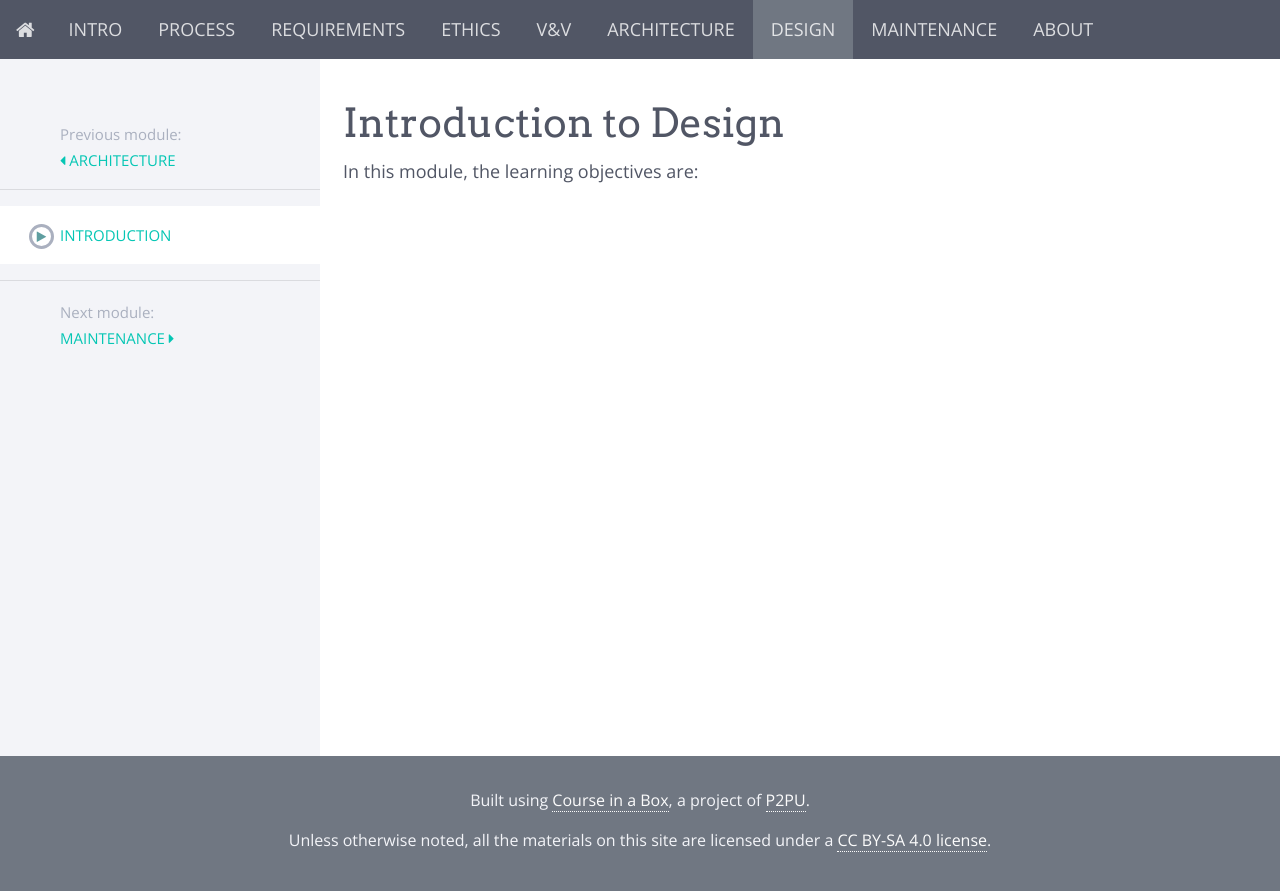
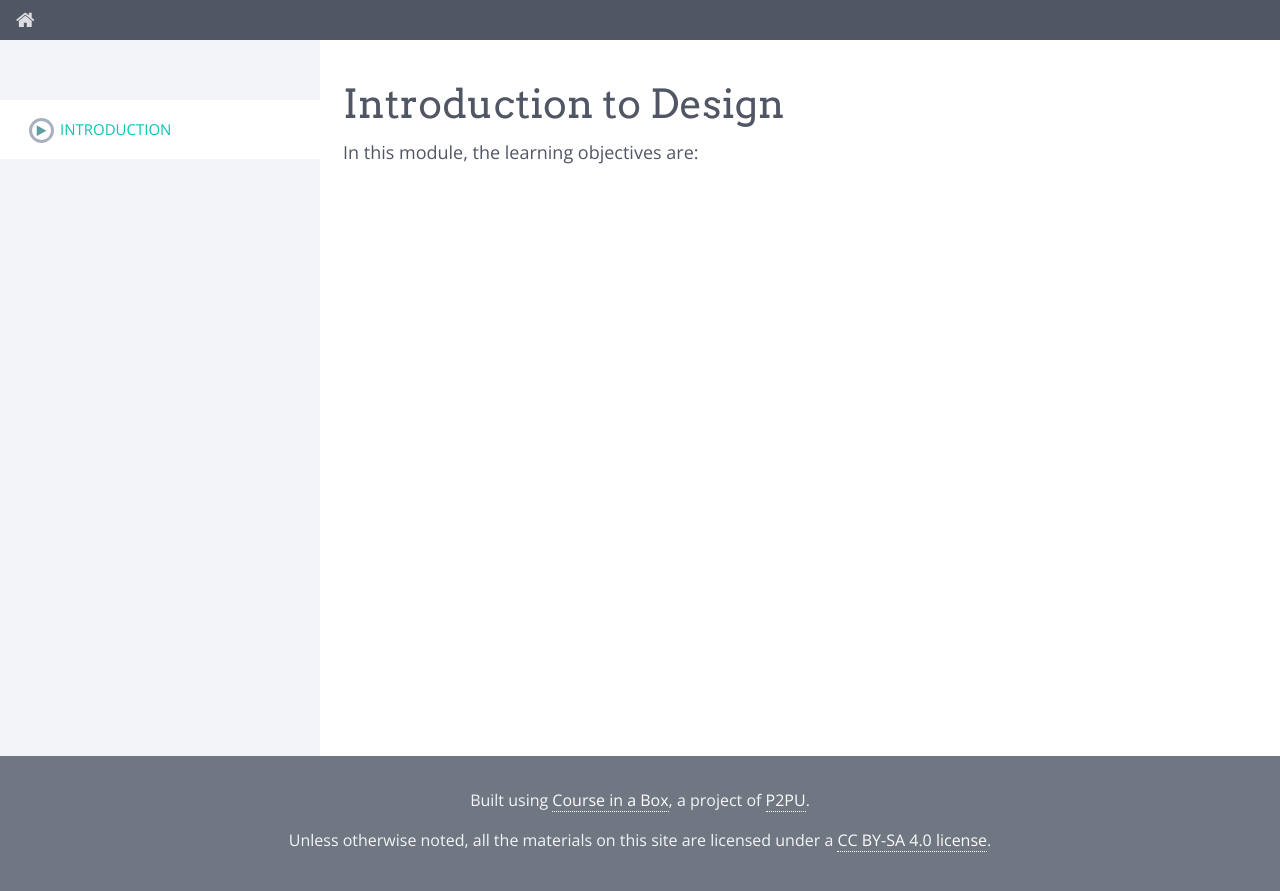
Before and after one commit to marksherriff/mobile-coursepack, a Jekyll site: the page built from modules/design/_posts/2021-05-01-introduction.md, in a window 1280 px wide. Shown: the top 891 px of the page. Built offline with Jekyll 4.4.1, drawn with Linux system fonts in a browser that asks for light colours; nearby versions of some CDN libraries.

Commit message:
blank course

```diff
--- a/_data/course.yml
+++ b/_data/course.yml
@@ -1,3 +1,3 @@
-title: An Introduction to Software Engineering
-description: An online coursepack covering the basics of software engineering concepts in a college-level course.
-modules: [intro, process, requirements, ethics, v&v, architecture, design, maintenance, about]
+title: Mobile Application Development
+description: An online coursepack covering the basics of mobile app development in a college-level course.
+modules: []
```
